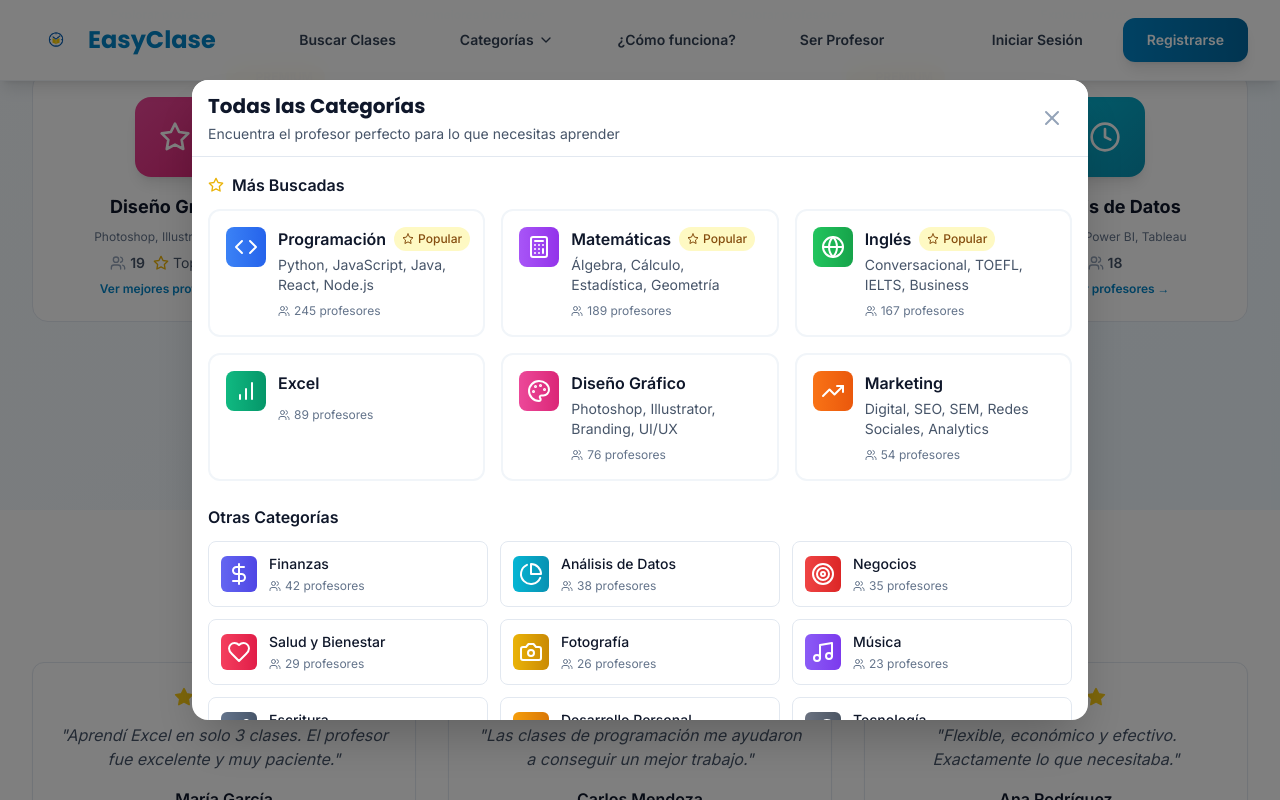
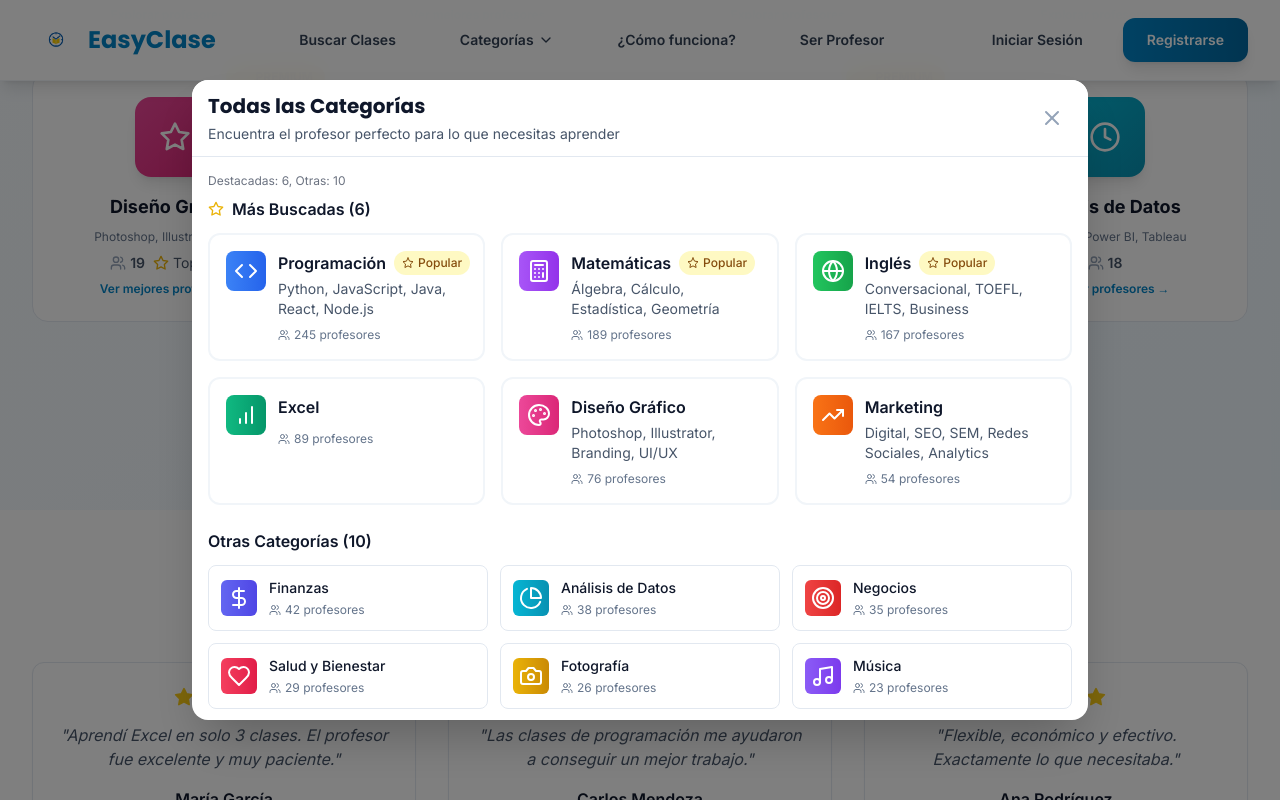
Before and after one commit to Zafiadomgit/EasyClase, a React (Vite) app: page / in a window 1280 px wide. Both pictures are taken after a click on the button "Ver todas las categorías". Shown: the part 2083-2883 px from the top of the page. Built offline with nearby package versions, Linux system fonts and the light colour scheme; the HTML template or start-up script is replaced by a standard one.

Commit message:
debug: Agregar información de debugging al modal

```diff
--- a/src/components/Modal/CategoriesModal.jsx
+++ b/src/components/Modal/CategoriesModal.jsx
@@ -233,12 +233,17 @@ const CategoriesModal = ({ isOpen, onClose, highlightCategory = null }) => {
         </div>
 
         {/* Content */}
-        <div className="p-4">
+        <div className="p-4 min-h-[300px]">
+          {/* Debug info */}
+          <div className="text-xs text-gray-500 mb-2">
+            Destacadas: {categoriasDestacadas.length}, Otras: {otrasCategories.length}
+          </div>
+
           {/* Categorías más buscadas */}
           <div className="mb-6">
             <h3 className="text-base font-semibold text-secondary-900 mb-3 flex items-center">
               <Star className="w-4 h-4 text-yellow-500 mr-2" />
-              Más Buscadas
+              Más Buscadas ({categoriasDestacadas.length})
             </h3>
             <div className="grid grid-cols-1 sm:grid-cols-2 lg:grid-cols-3 gap-4">
               {categoriasDestacadas.map((categoria, index) => {
@@ -287,7 +292,7 @@ const CategoriesModal = ({ isOpen, onClose, highlightCategory = null }) => {
           {/* Otras categorías */}
           <div>
             <h3 className="text-base font-semibold text-secondary-900 mb-3">
-              Otras Categorías
+              Otras Categorías ({otrasCategories.length})
             </h3>
             <div className="grid grid-cols-1 sm:grid-cols-2 lg:grid-cols-3 gap-3">
               {otrasCategories.map((categoria, index) => {
```
